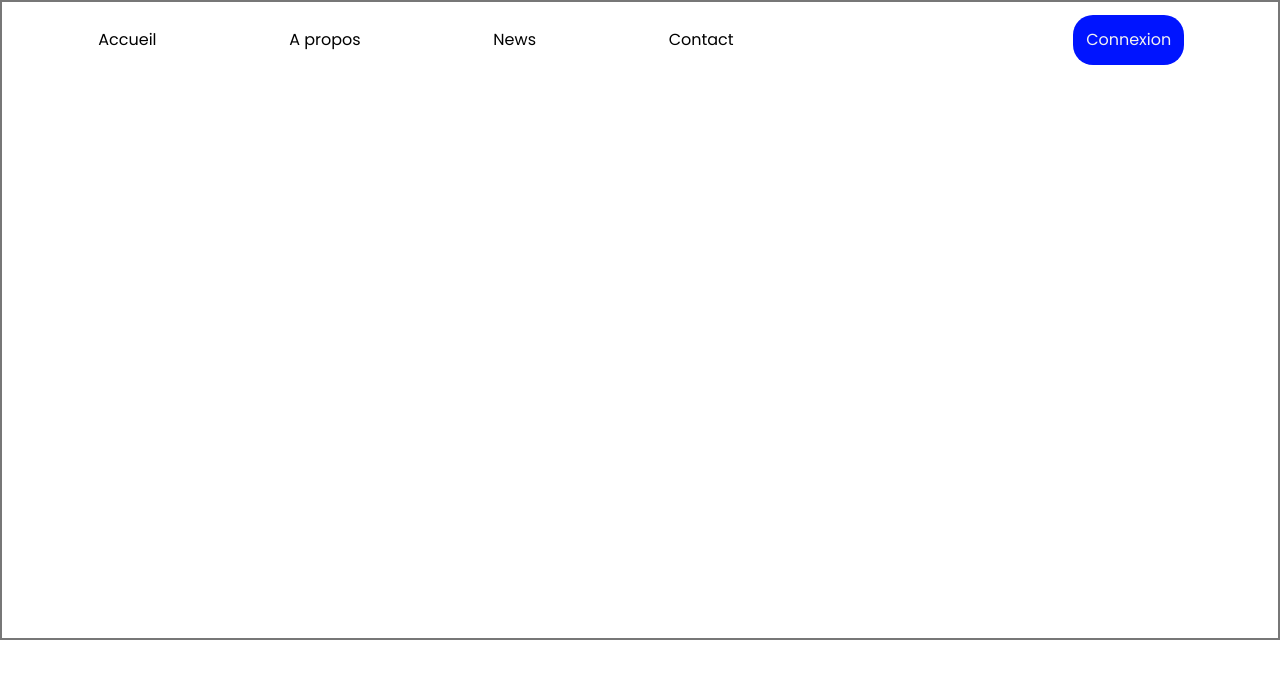
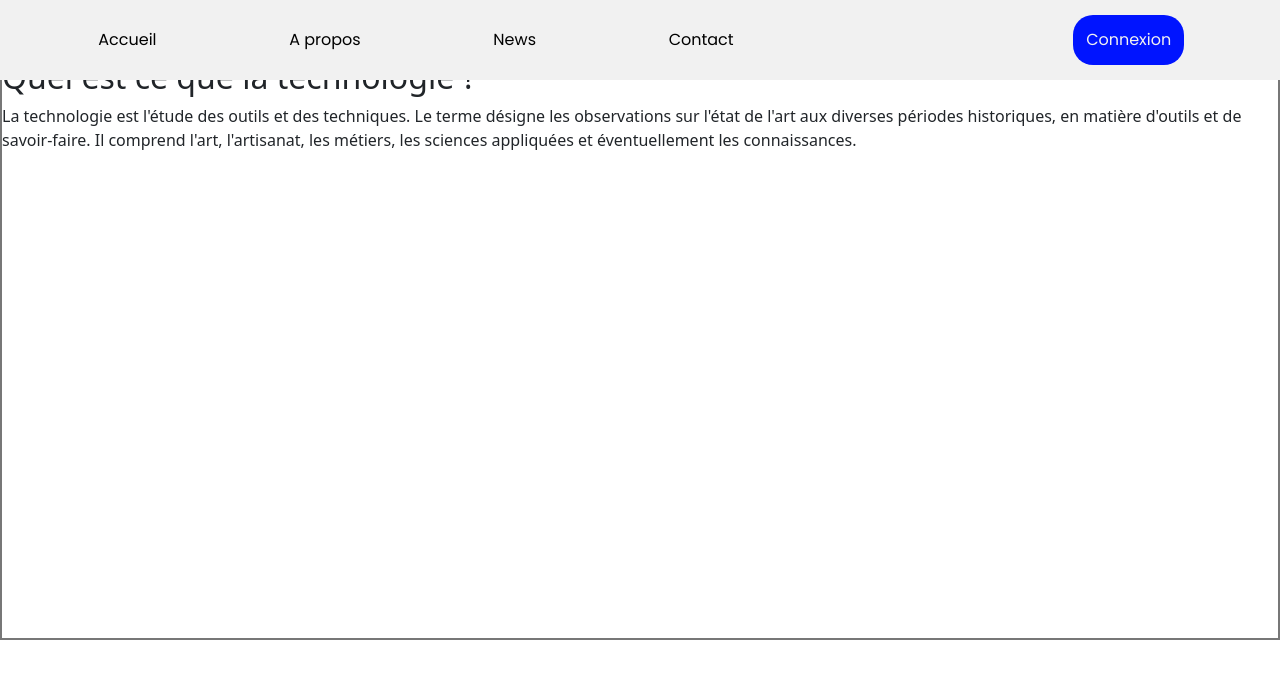
Before and after one commit to Rakotozonirina/webapps, a React (Create React App) app: page / in a window 1280 px wide. Shown: the top 678 px of the page. Built offline with nearby package versions, Linux system fonts and the light colour scheme.

Commit message:
I have finished a cool nav

```diff
--- a/src/App.js
+++ b/src/App.js
@@ -5,9 +5,9 @@ import './index.css'
 
 export default function App() {
     return(
-        <>
+        <main>
             <Nav/>
             <Hero/>
-        </>
+        </main>
     )
 }
--- a/src/components/hero.js
+++ b/src/components/hero.js
@@ -2,10 +2,13 @@ import React from 'react'
 
 export default function Hero() {
     return(
-        <>
             <section className='hero'>
-
+                <section className='left-hero'>
+                    <h1>LA TECHNOLOGIE</h1>
+                    <h2>Quel est ce que la technologie ?</h2>
+                    <p>La technologie est l'étude des outils et des techniques. Le terme désigne les observations sur l'état de l'art aux diverses périodes historiques, en matière d'outils et de savoir-faire. Il comprend l'art, l'artisanat, les métiers, les sciences appliquées et éventuellement les connaissances.</p>
+                </section>
+                <section className='right-hero'></section>
             </section>
-        </>
     )
 }
--- a/src/components/nav.js
+++ b/src/components/nav.js
@@ -4,7 +4,6 @@ import 'bootstrap/dist/js/bootstrap.min.js'
 
 export default function Nav() {
     return(
-        <>
             <section className='home'>
                 <nav>
                     <ul>
@@ -16,6 +15,5 @@ export default function Nav() {
                     <button>Connexion</button>
                 </nav>
             </section>
-        </>
     )
 }
--- a/src/index.css
+++ b/src/index.css
@@ -12,6 +12,8 @@ section.home nav{
     top: 0;
     left: 0;
     font-family: 'Poppins', sans-serif;
+    z-index: 2;
+    background-color: #f1f1f1;
 }
 section.home nav ul{
     display: flex;
```
